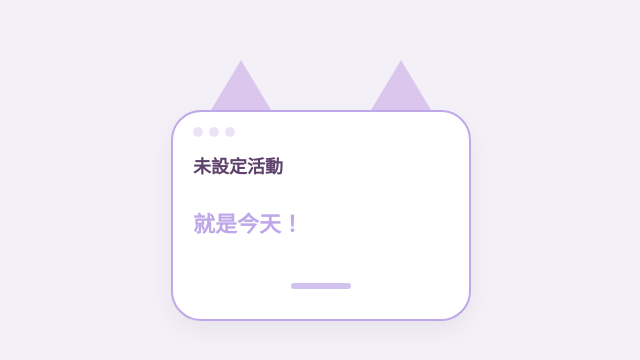
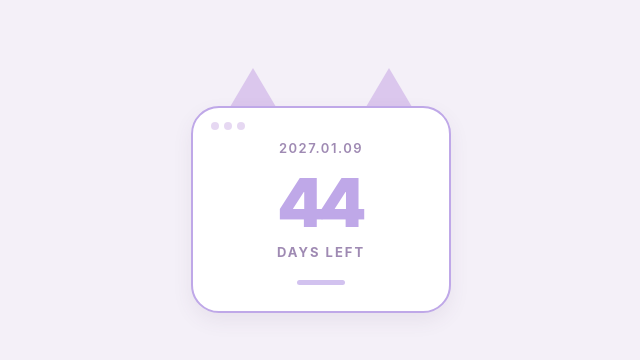
Before and after one commit to Meow-wowo/notion-timer, a plain HTML site: page index.html in a window 1280 px wide. Shown: the part 210-570 px from the top of the page, without its empty margins (319-959 px from the left). Drawn offline with Linux system fonts and the light colour scheme.

Commit message:
Update index.html

```diff
--- a/index.html
+++ b/index.html
@@ -5,7 +5,6 @@
   <meta name="viewport" content="width=device-width, initial-scale=1.0" />
   <title>Cat Days Countdown</title>
   <style>
-    /* --- 馬卡龍紫配色設定 --- */
     :root {
       --main-bg: #F4F0F8;        /* 極淡紫藕灰白 */
       --card-bg: #FFFFFF;        /* 純白卡片 */
@@ -13,14 +12,13 @@
       --text-primary: #5D406B;   /* 深紫色文字 */
       --text-secondary: #9F8AB3; /* 淡紫色文字 */
       --cat-ear-color: #DBC7ED;  /* 耳朵內側淺紫 */
-      font-family: 'Helvetica Neue', Arial, 'Microsoft JhengHei', sans-serif;
+      font-family: ui-sans-serif, -apple-system, BlinkMacSystemFont, "Segoe UI", sans-serif;
     }
 
-    /* 深色模式設定 (適應 Notion Dark Mode) */
     @media (prefers-color-scheme: dark) {
       :root {
-        --main-bg: #2F2F35;
-        --card-bg: #3A3A42;
+        --main-bg: #191919;
+        --card-bg: #2A2630;
         --accent-color: #CBB2F5;
         --text-primary: #E8E0EE;
         --text-secondary: #B8A9C9;
@@ -37,124 +35,105 @@
       justify-content: center;
       align-items: center;
       min-height: 100vh;
-      padding: 20px;
-      transition: background-color 0.3s;
+      padding: 16px;
+      user-select: none;
     }
 
     .main-wrapper {
       position: relative;
-      padding-top: 50px; /* 為了讓貓耳朵露出來 */
+      padding-top: 38px;
     }
 
-    /* --- 貓咪造型 --- */
+    /* 貓耳朵 */
     .cat-ear {
       position: absolute;
       top: 0;
       width: 0;
       height: 0;
-      border-left: 30px solid transparent;
-      border-right: 30px solid transparent;
-      border-bottom: 50px solid var(--cat-ear-color);
+      border-left: 26px solid transparent;
+      border-right: 26px solid transparent;
+      border-bottom: 44px solid var(--cat-ear-color);
       z-index: 0;
-      transition: border-bottom-color 0.3s;
     }
-    .ear-left { left: 40px; }
-    .ear-right { right: 40px; }
+    .ear-left { left: 36px; }
+    .ear-right { right: 36px; }
 
-    /* --- 卡片主體 --- */
+    /* 卡片主體 */
     .widget-card {
       background-color: var(--card-bg);
-      width: 300px;
-      border-radius: 30px;
-      padding: 40px 20px 30px 20px;
-      box-shadow: 0 10px 25px rgba(0,0,0,0.05);
+      width: 260px;
+      border-radius: 28px;
+      padding: 32px 20px 26px 20px;
+      box-shadow: 0 8px 20px rgba(93, 64, 107, 0.08);
       position: relative;
-      z-index: 1; /* 在耳朵上面 */
-      transition: background-color 0.3s, box-shadow 0.3s;
+      z-index: 1;
       border: 2px solid var(--accent-color);
+      text-align: center;
     }
 
-    /* 裝飾用的小圓點 (貓掌風格) */
+    /* 貓掌小圓點裝飾 */
     .dot-decoration {
       position: absolute;
-      top: 15px;
-      left: 20px;
+      top: 14px;
+      left: 18px;
       display: flex;
-      gap: 6px;
+      gap: 5px;
     }
     .dot {
-      width: 10px;
-      height: 10px;
+      width: 8px;
+      height: 8px;
       background-color: var(--cat-ear-color);
       border-radius: 50%;
-      opacity: 0.5;
-    }
-
-    .event-title {
-      font-size: 18px;
-      font-weight: 700;
-      margin-bottom: 8px;
-      color: var(--text-primary);
-      word-break: break-all;
+      opacity: 0.7;
     }
 
     .target-date-label {
-      font-size: 12px;
+      font-size: 13px;
+      font-weight: 600;
       color: var(--text-secondary);
-      margin-bottom: 25px;
-    }
-
-    /* --- 只顯示天數 --- */
-    .days-section {
-      margin-bottom: 15px;
+      letter-spacing: 1.5px;
+      margin-bottom: 12px;
     }
 
     .number-large {
-      font-size: 64px;
+      font-size: 68px;
       font-weight: 900;
       color: var(--accent-color);
       line-height: 1;
       letter-spacing: -2px;
-      font-variant-numeric: tabular-nums; /* 數字等寬，跳動時不跑版 */
+      font-variant-numeric: tabular-nums;
     }
 
     .label-small {
-      font-size: 14px;
+      font-size: 13px;
+      font-weight: 700;
       color: var(--text-secondary);
-      text-transform: uppercase;
-      letter-spacing: 1px;
-      margin-top: 5px;
+      letter-spacing: 2px;
+      margin-top: 8px;
     }
 
-    /* --- 底部裝飾 --- */
     .footer-line {
-      height: 6px;
+      height: 5px;
       background-color: var(--accent-color);
-      width: 60px;
-      margin: 0 auto;
+      width: 48px;
+      margin: 20px auto 0 auto;
       border-radius: 3px;
-      margin-top: 25px;
       opacity: 0.7;
     }
 
-    /* 過期樣式 */
     .expired-msg {
-      font-size: 22px;
+      font-size: 24px;
       color: var(--accent-color);
-      font-weight: bold;
-      padding: 20px 0;
+      font-weight: 800;
+      padding: 24px 0;
     }
-
   </style>
 </head>
 <body>
-
   <div class="main-wrapper">
-    <!-- 貓耳朵 -->
     <div class="cat-ear ear-left"></div>
     <div class="cat-ear ear-right"></div>
 
-    <!-- 卡片內容 -->
     <div class="widget-card">
       <div class="dot-decoration">
         <div class="dot"></div>
@@ -162,10 +141,9 @@
         <div class="dot"></div>
       </div>
 
-      <div class="event-title" id="event-title">載入中...</div>
-      <div class="target-date-label" id="target-date-display"></div>
+      <div class="target-date-label" id="target-date-display">2027.01.09</div>
 
-      <div class="days-section" id="countdown-area">
+      <div id="countdown-area">
         <div class="number-large" id="days-count">0</div>
         <div class="label-small">DAYS LEFT</div>
       </div>
@@ -175,69 +153,39 @@
   </div>
 
   <script>
-    // --- 設定區域 ---
-    // 請在此處設定預設值 (若網址沒有參數時顯示)
-    const DEFAULT_TITLE = "未設定活動";
-    const DEFAULT_DATE = "2025-12-31"; // 預設日期
+    const DEFAULT_DATE = "2027-01-09";
+    const params = new URLSearchParams(window.location.search);
+    const dateParam = (params.get("date") || DEFAULT_DATE).replace(/\./g, "-");
 
-    // --- 程式邏輯 ---
-    const params = new URLSearchParams(window.location.search);
-    const title = params.get("title") || DEFAULT_TITLE;
-    // 支援 YYYY.MM.DD 或標準 YYYY-MM-DD 格式
-    const dateParam = (params.get("date") || DEFAULT_DATE).replace(/\./g, '-');
-
-    document.getElementById("event-title").textContent = title;
-
-    // 設定目標時間為當天的 00:00:00，確保只計算日期
-    const targetDate = new Date(dateParam);
-    targetDate.setHours(0, 0, 0, 0);
-
-    const _second = 1000;
-    const _minute = _second * 60;
-    const _hour = _minute * 60;
-    const _day = _hour * 24;
-    let timer;
-
-    function showComplete() {
-      clearInterval(timer);
-      document.getElementById("countdown-area").innerHTML =
-        '<div class="expired-msg">就是今天！</div>';
-      document.getElementById("target-date-display").style.display = 'none';
-    }
+    // 拆解年月日，避免瀏覽器時區誤差導致少算一天
+    const parts = dateParam.split("-");
+    const targetDate = new Date(Number(parts[0]), Number(parts[1]) - 1, Number(parts[2]), 0, 0, 0);
 
     function updateCountdown() {
       const now = new Date();
-      // 計算兩個日期的毫秒數差距
-      const distance = targetDate.getTime() - now.getTime();
+      const todayStart = new Date(now.getFullYear(), now.getMonth(), now.getDate(), 0, 0, 0);
+      const diffDays = Math.round((targetDate - todayStart) / (1000 * 60 * 60 * 24));
 
-      // 如果距離小於 0，表示時間已過或就是今天
-      // 因為我們設定目標時間是 00:00，所以只要現在超過 00:00 就顯示就是今天
-      if (distance < 0) {
-        showComplete();
+      if (isNaN(diffDays)) {
+        document.getElementById("target-date-display").textContent = "DATE ERROR";
         return;
       }
 
-      // 計算天數 (無條件捨去)
-      const days = Math.floor(distance / _day);
+      const yyyy = targetDate.getFullYear();
+      const mm = String(targetDate.getMonth() + 1).padStart(2, "0");
+      const dd = String(targetDate.getDate()).padStart(2, "0");
+      document.getElementById("target-date-display").textContent = `${yyyy}.${mm}.${dd}`;
 
-      // 更新畫面
-      document.getElementById("days-count").textContent = days;
-
-      // 顯示目標日期文字
-      document.getElementById("target-date-display").textContent =
-        targetDate.toLocaleDateString('zh-TW', { year: 'numeric', month: 'long', day: 'numeric' });
+      if (diffDays <= 0) {
+        document.getElementById("countdown-area").innerHTML =
+          '<div class="expired-msg">TODAY!</div>';
+      } else {
+        document.getElementById("days-count").textContent = diffDays;
+      }
     }
 
-    // 初始化
-    if (isNaN(targetDate.getTime())) {
-       document.getElementById("event-title").textContent = "日期格式錯誤";
-       document.getElementById("countdown-area").innerHTML = '<div class="label-small" style="color:red">Use YYYY-MM-DD</div>';
-    } else {
-       updateCountdown();
-       // 每分鐘更新一次即可 (因為只顯示天，不需要每秒更新)
-       timer = setInterval(updateCountdown, 60000);
-    }
-
+    updateCountdown();
+    setInterval(updateCountdown, 60000);
   </script>
 </body>
 </html>
```
